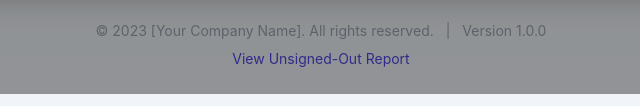
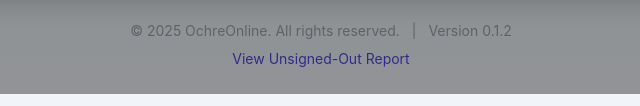
Before and after one commit to malcolm-fyd/hom-signin-system, a plain HTML site: page index.html in a window 1280 px wide. Shown: the part 706-812 px from the top of the page, 319-959 px from the left. Drawn offline with nearby package versions, Linux system fonts and the light colour scheme; no server answers.

Commit message:
Update index.html

```diff
--- a/index.html
+++ b/index.html
@@ -137,9 +137,9 @@
     <!-- Footer for ownership and version -->
     <footer class="w-full max-w-4xl mt-6 text-center text-gray-400 text-sm">
         <p>
-            © 2023 [Your Company Name]. All rights reserved.
+            © 2025 OchreOnline. All rights reserved.
             <span class="mx-2">|</span>
-            Version 1.0.0
+            Version 0.1.2
         </p>
         <div class="mt-2">
             <a href="report.html" class="text-indigo-600 hover:text-indigo-800 transition duration-300">View Unsigned-Out Report</a>
```
